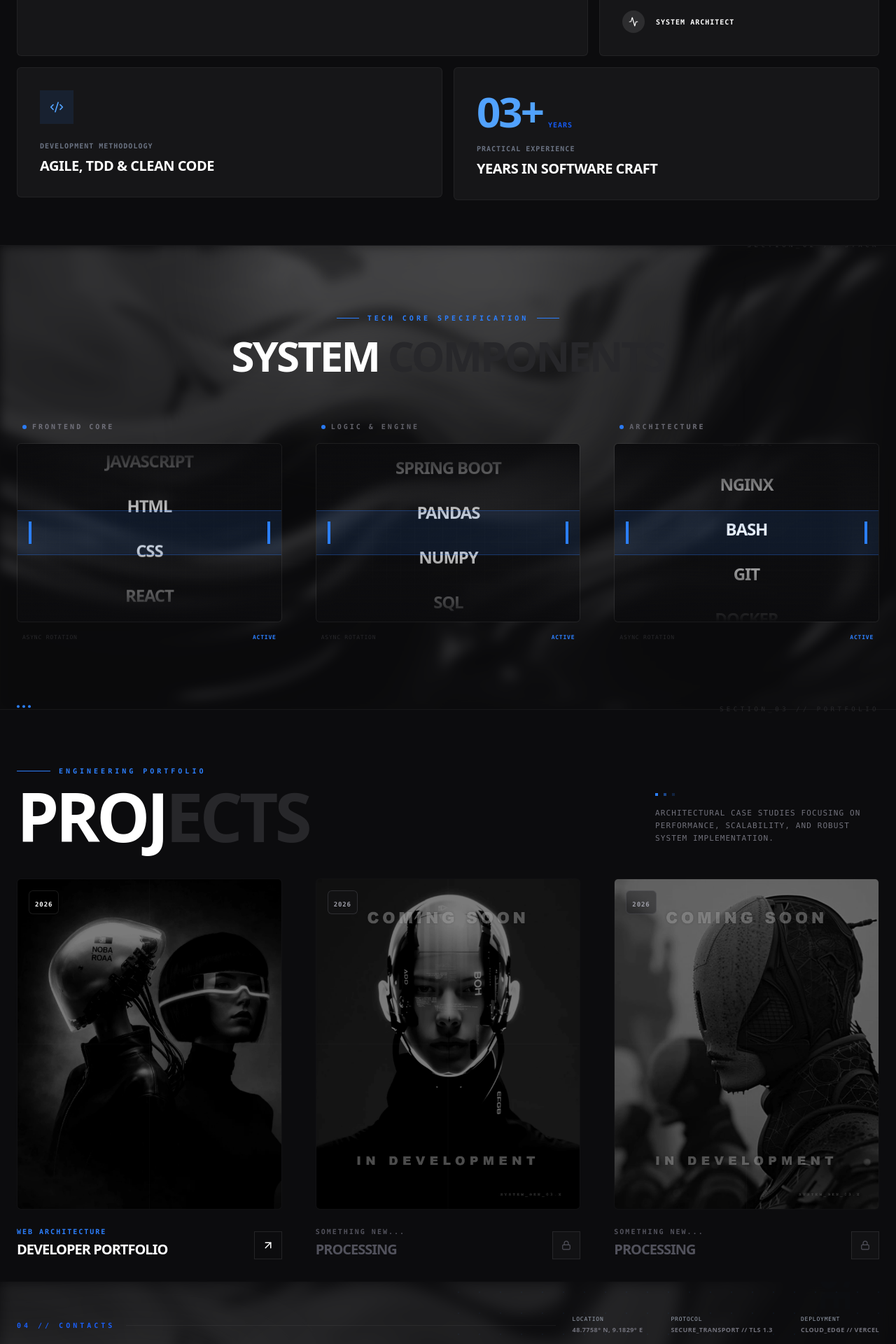
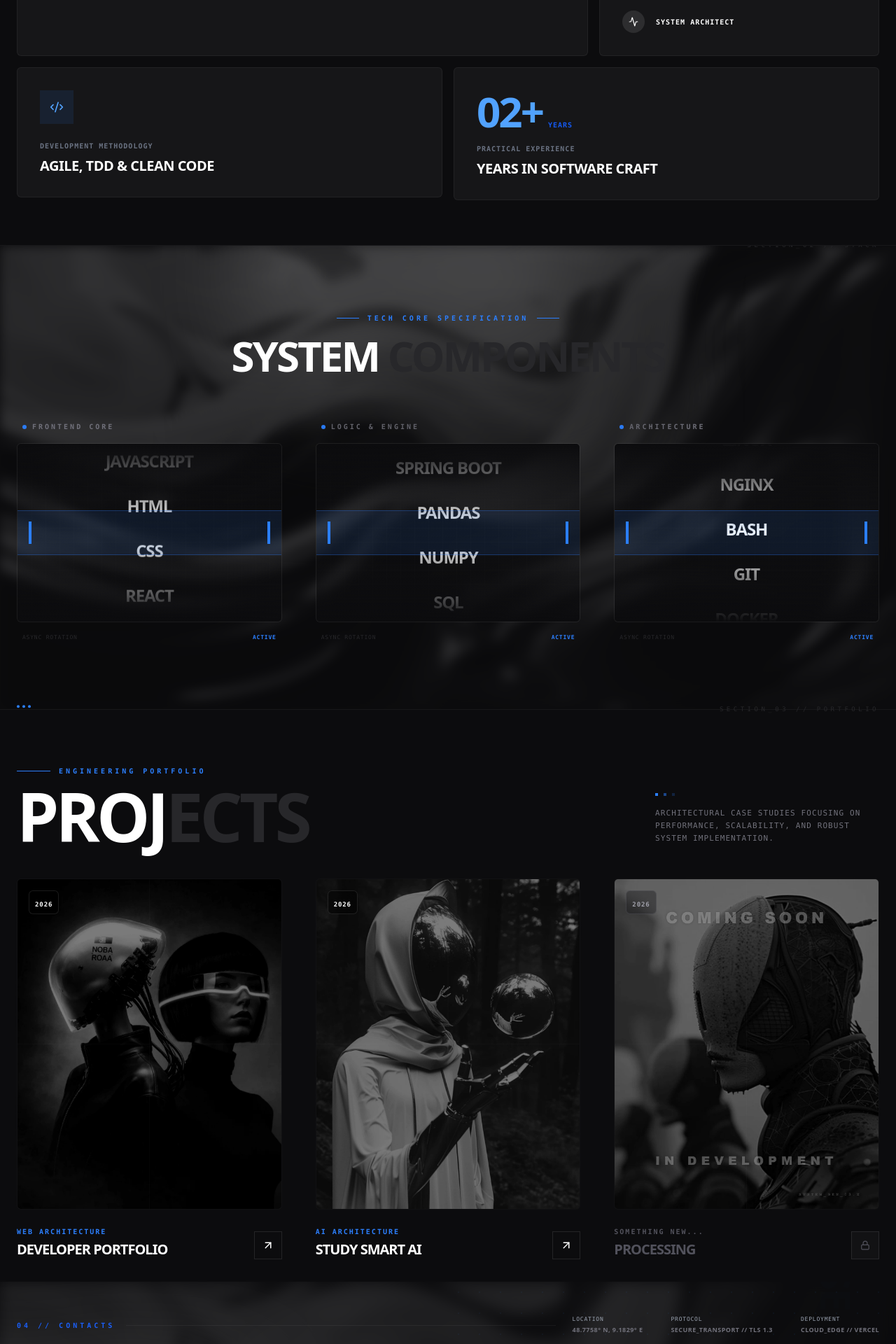
Before and after one commit to oleksandr-izotov/portfolio_2.0, a React (Vite) app: page / in a window 1280 px wide. Shown: the part 1320-3240 px from the top of the page at 70% size. Built offline with nearby package versions, Linux system fonts and the light colour scheme.

Commit message:
content: refresh project entries and case-study imagery

```diff
--- a/src/components/BentoGrid.tsx
+++ b/src/components/BentoGrid.tsx
@@ -169,7 +169,7 @@ export const BentoGrid = () => {
                   "MINDSET: GET SH*T DONE"
                 </p>
                 <p className="text-[10px] md:text-xs font-medium leading-relaxed opacity-80 uppercase tracking-wider">
-                  Software Engineering student at Stuttgart. Obsessed with high-performance systems. Clean code, built to last.
+                  Stuttgart University Software Engineering student. Target on high-performance systems. Clean code, built to last.
                 </p>
               </div>
 
@@ -202,7 +202,7 @@ export const BentoGrid = () => {
         <div className="lg:col-span-6">
            <BentoBox className="flex flex-col justify-between min-h-[160px] md:min-h-[180px]">
               <div className="flex items-baseline gap-2 mb-4">
-                <span className="text-5xl md:text-6xl font-black text-blue-600 dark:text-blue-400 tracking-tighter">03+</span>
+                <span className="text-5xl md:text-6xl font-black text-blue-600 dark:text-blue-400 tracking-tighter">02+</span>
                 <span className="text-[10px] font-mono font-black text-blue-600 uppercase tracking-widest animate-pulse">Years</span>
               </div>
               <div>
--- a/src/data/projects.ts
+++ b/src/data/projects.ts
@@ -25,13 +25,14 @@ export const projects: Project[] = [
     link: 'https://izotov.dev'
   },
   {
-    title: 'Processing',
-    category: 'Something new...',
+    title: 'Study Smart AI',
+    category: 'AI Architecture',
     year: '2026',
-    description: 'Minimalist kernel architecture for distributed systems. Focuses on low-latency inter-process communication and secure memory management for safety-critical industrial applications.',
+    description: 'Service-oriented architecture for AI-driven education. Orchestrates LLM inference for real-time content generation within a secure, containerized environment. Features a reactive HTMX frontend and asynchronous task processing for strict latency control.',
     image: coreLogicImg,
-    stack: ["Rust", "Wasm", "gRPC", "Redis", "Linux"],
-    status: 'development'
+    stack: ["Python", "Django", "HTMX", "Redis", "Docker", "PostgreSQL", "LLMs", "Stripe"],
+    status: 'active',
+    link: 'https://github.com/oleksandr-izotov/StudySmarterAi'
   },
   {
     title: 'Processing',
```
Also changed, not shown: src/assets/core-logic.webp.
